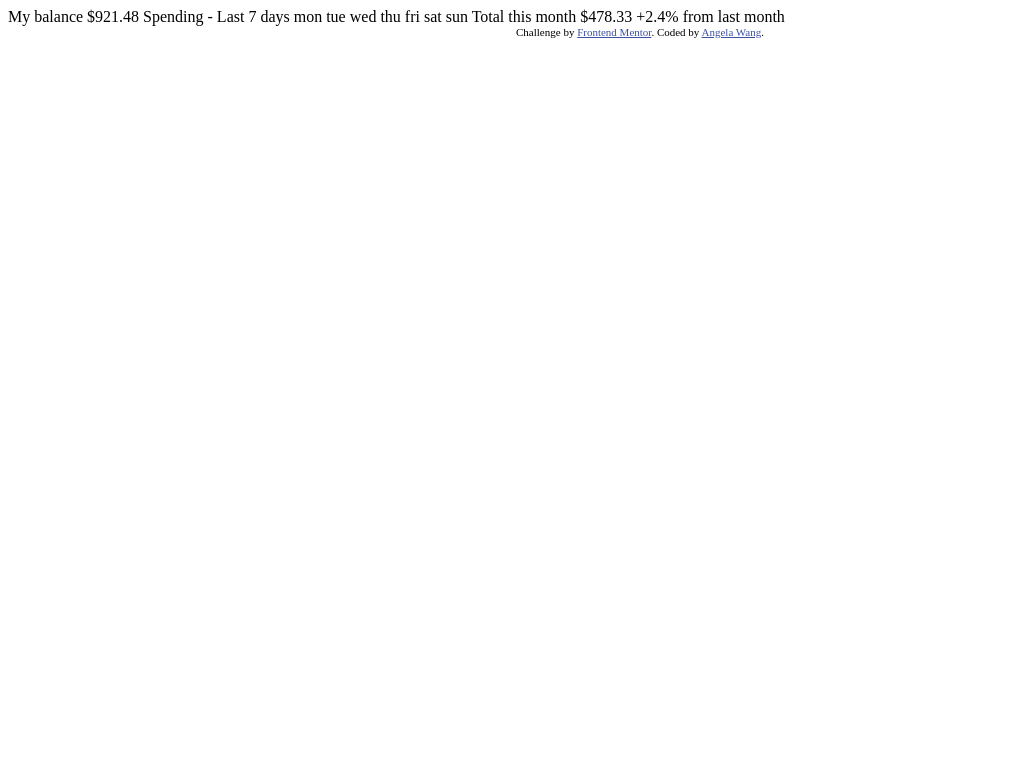
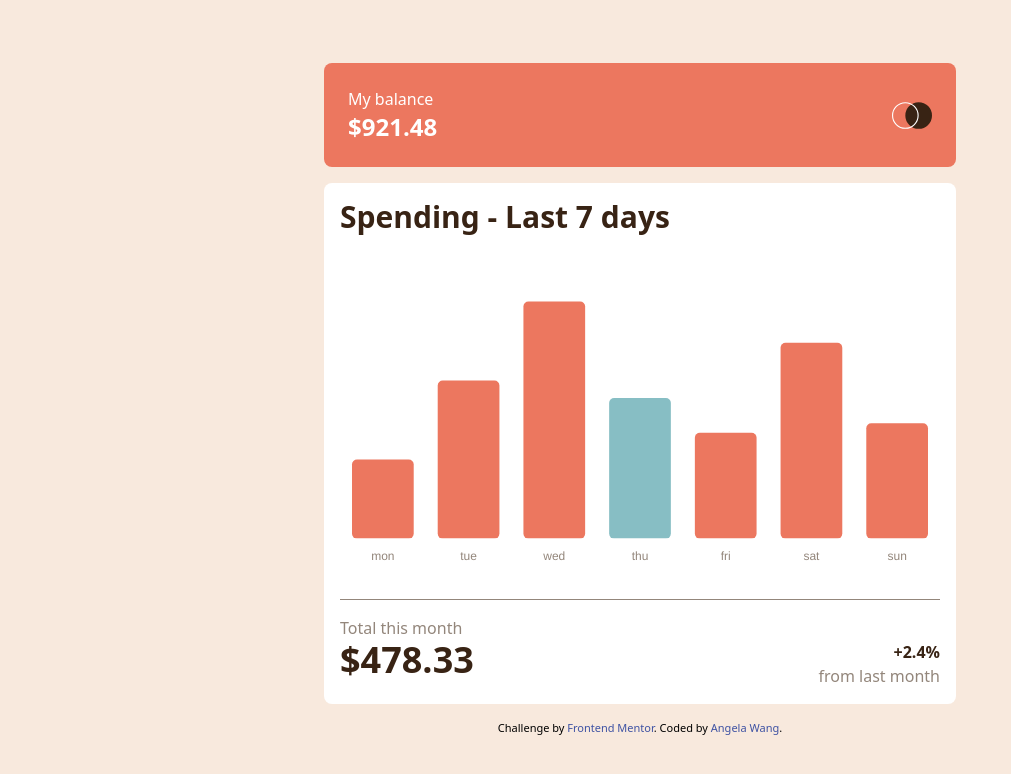
Before and after one commit to yiiyeawang/FontendMEntorPrac, a plain HTML site: page 03.expenses-chart-component-main/index.html in a window 1280 px wide. Shown: the whole page, without its empty margins (0-1011 px from the left). Drawn offline with nearby package versions, Linux system fonts and the light colour scheme.

Commit message:
compelet 03 ,lack Readme

```diff
--- a/03.expenses-chart-component-main/index.html
+++ b/03.expenses-chart-component-main/index.html
@@ -5,8 +5,38 @@
   <meta name="viewport" content="width=device-width, initial-scale=1.0"> <!-- displays site properly based on user's device -->
 
   <link rel="icon" type="image/png" sizes="32x32" href="./images/favicon-32x32.png">
+  <script src="https://cdn.jsdelivr.net/npm/chart.js"></script>
+  <script src="https://unpkg.com/vue@3/dist/vue.global.prod.js"></script>
+  <script src="https://cdn.tailwindcss.com/3.3.3"></script>
 
   <title>Frontend Mentor | Expenses chart component</title>
+
+  <script>
+    tailwind.config = {
+      theme: {
+        extend: {
+          colors: {
+            primary: {
+                SoftRed: 'hsl(10, 79%, 65%)',
+                Cyan: 'hsl(186, 34%, 60%)',//青綠
+            },
+            neutral: {
+                DarkBrown: 'hsl(25, 47%, 15%)',
+                MediumBrown: 'hsl(28, 10%, 53%)',//乃土咖
+                Cream: 'hsl(27, 66%, 92%)',
+                VeryPaleOrange: 'hsl(33, 100%, 98%)',
+            },
+          },
+          screens: {
+            'max-375':{'max':'375px'},
+          },
+          backgroundImage: {
+            'logo': "url('./images/logo.svg')",
+          }
+        },
+      },
+    };
+  </script>
 
   <!-- Feel free to remove these styles or customise in your own stylesheet 👍 -->
   <style>
@@ -14,30 +44,41 @@
     .attribution a { color: hsl(228, 45%, 44%); }
   </style>
 </head>
-<body>
+<body class="w-full h-screen">
+    <div id="app" class="flex flex-row justify-center content-center bg-neutral-Cream w-full h-full">
+        <div class="wrap self-center">
+            <div class="title bg-primary-SoftRed flex flex-wrap content-center justify-between rounded-lg mb-4 p-6">
+                <div class="balancetextBox">
+                    <div class="text text-white">My balance</div>
+                    <div class="Qua text-white text-2xl font-semibold">$921.48</div>
+                </div>
+                <div class="logo bg-logo bg-no-repeat bg-center bg-contain w-10"></div>
+            </div>
+            <div class="chartBox bg-white rounded-lg p-4 mb-4">
+                <div class="subtitle text-neutral-DarkBrown text-3xl font-bold mb-8">Spending - Last 7 days</div>
+                <canvas id="ctx" class="" style="height: 300px;"></canvas><!--注意tip所佔用的空間-->
+                <div class="line border-b border-neutral-MediumBrown my-4 p-2 h-3"></div>
+                <div class="total flex flex-wrap justify-between">
+                    <label class=" basis-full text-neutral-MediumBrown">Total this month</label>
+                    <div class="left ">
+                        <div class="totalQua text-4xl text-neutral-DarkBrown font-bold">$478.33</div>
+                    </div>
+                    <div class="right text-right">
+                        <div class="percent text-neutral-DarkBrown font-semibold">+2.4%</div>
+                        <div class="timecamp text-neutral-MediumBrown">from last month</div>
+                    </div>
+                </div>
+            </div>
+            <div class="attribution">
+                Challenge by <a href="https://www.frontendmentor.io?ref=challenge" target="_blank">Frontend Mentor</a>.
+                Coded by <a href="#">Angela Wang</a>.
+              </div>
+        </div>
+    </div>
 
-  My balance
-  $921.48
 
-  Spending - Last 7 days
 
-  mon
-  tue
-  wed
-  thu
-  fri
-  sat
-  sun
+  <script src="main.js" ></script>
 
-  Total this month
-  $478.33
-
-  +2.4%
-  from last month
-
-  <div class="attribution">
-    Challenge by <a href="https://www.frontendmentor.io?ref=challenge" target="_blank">Frontend Mentor</a>.
-    Coded by <a href="#">Angela Wang</a>.
-  </div>
 </body>
 </html>
--- /dev/null
+++ b/03.expenses-chart-component-main/main.js
@@ -0,0 +1,144 @@
+const { createApp, onMounted, ref ,computed,watch,nextTick} = Vue;
+
+
+
+
+const App = {
+    setup() {
+        const chartInstance = ref(null);
+        const rawData = ref([]);  // 存放從 API 獲取的原始數據
+        const chartRef = ref(null);  // Canvas DOM 參考
+        const isMounted = ref(false); // 標記 Vue 是否已掛載
+
+        // 透過 computed 來過濾數據
+        const filteredData = computed(() => {
+            return rawData.value.filter(item => item.day);  // 過濾數據
+        });
+
+        const fatchData = async ()=>{
+            try{
+                const res = await fetch('/03.expenses-chart-component-main/data.json');
+                const data = await res.json();
+                rawData.value = data;  // 更新 Vue 響應式數據
+            } catch(error){
+                console.error("無法獲取資料",error);
+            }
+        }
+
+        const objRe = Vue.reactive(rawData)
+        //console.log('objRe',objRe);
+        //const  date = new Date();
+            //console.log(date.getDay());
+        //getDate
+        //filter CurrentDay
+        //addClass
+
+        // 監聽 filteredData 變化並更新 Chart.js
+
+        watch(filteredData, (newData) => {
+            const canvus = document.getElementById('ctx').getContext('2d')
+
+            function getBarColor(index, lightness = 65) {
+                const today = new Date().getDay();
+                return index === today - 1
+                  ? `hsl(186, 34%, ${lightness}%)`
+                  : `hsl(10, 79%, ${lightness}%)`;
+              }
+
+
+            chartInstance.value = new Chart(canvus, {
+                type: 'bar',
+                data: {
+                    labels: rawData.value.map(item => item.day),
+                    datasets: [{
+                        font:{
+                            size:20,
+
+                        },
+                        data: rawData.value.map(item => item.amount),
+                        borderRadius:5,
+                        borderSkipped:false,
+                        backgroundColor:(ctx) => getBarColor(ctx.index, 65),
+                        hoverBackgroundColor:(ctx) => getBarColor(ctx.index, 75),
+                    }]
+                },
+                options: {
+                    responsive: true,
+                    scales: {
+                        y: {
+                            display: false, // 隱藏 Y 軸
+                            grid: {
+                                display: false // 隱藏背景隔線
+                            }
+                        },
+                        x: {
+                            grid: {
+                                display: false,    // 不顯示網格線
+                                drawBorder: false,  // 不顯示軸的邊框線
+                            },
+                            border: {
+                                display:false,
+                            },
+                            ticks: {
+                                display: true ,  // 顯示每個 bar 的標籤
+                                color:'hsl(28, 10%, 53%)',
+                            }
+                        }
+                    },
+                    onHover: function (event,legendItem, legend) {
+                        const canvas = event.native?.target;
+                        if (canvas) {
+                            canvas.style.cursor = legendItem.length ? 'pointer' : 'default';
+                        }
+                    },
+                    plugins:{
+                        legend:{
+                            display:false,
+                        },
+                        tooltip:{
+                            enabled: true,       // 啟用 tooltip
+                            maintainAspectRatio: false,
+                            position: 'nearest', // 讓 tooltip 顯示在 bar 附近
+                            yAlign: 'bottom',    // 固定顯示在 bar 上方
+                            caretSize: 0,         // **隱藏 tooltip 箭頭**
+                            caretPadding: 5,      // **控制 tooltip 與 bar 之間的距離**
+                            backgroundColor: 'hsl(25, 47%, 15%)', // 設定背景顏色
+                            titleColor: 'white', // 設定標題顏色
+                            bodyColor: 'white',  // 設定內容文字顏色
+                            displayColors: false, // 移除小色塊（避免干擾）
+                            callbacks: {
+                                title: () => null,  // **移除 tooltip 的標題**
+                                label: (context) => `$${context.raw}` // **數值前加上 $ 符號**
+                            },
+                            positioner: function (elements, eventPosition) {
+                                console.log(elementsm,eventPosition);
+                                if (!elements.length) {
+                                    return false;
+                                }
+
+                                const position = elements[0].element;
+                                return {
+                                    x: position.x,
+                                    y: position.y - 20 // **固定 Tooltip 高度，使其離開 bar 一定距離**
+                                };
+                            }
+                        }
+                    },
+                },
+
+
+            });
+        }, { deep: true });
+
+
+        onMounted(()=>{
+            isMounted.value = true;
+            fatchData();
+        })
+
+
+        return {chartRef};
+    }
+};
+
+createApp(App).mount('#app');
```
Also changed, not shown: 03.expenses-chart-component-main/README-template.md (deleted), 03.expenses-chart-component-main/README.md.
